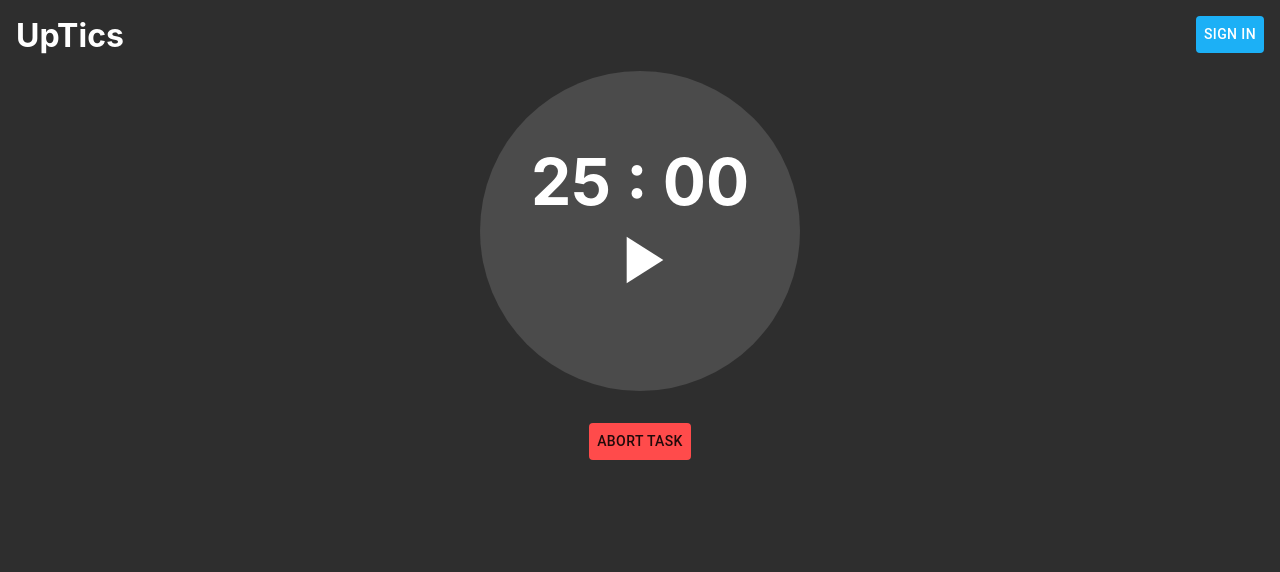
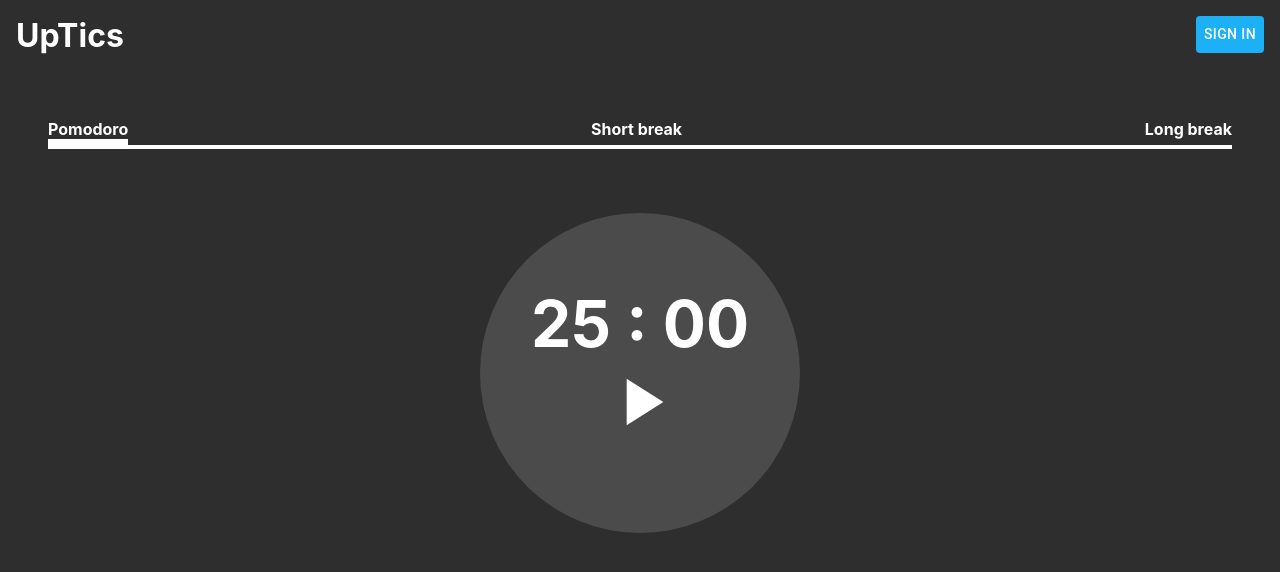
Before and after one commit to slayer6996/Pomodoro-Tracker, a React (Create React App) app in the folder pomodoro-tracker/: page / in a window 1280 px wide. Shown: the top 572 px of the page. Built offline with nearby package versions, Linux system fonts and the light colour scheme; no server answers.

Commit message:
timer logic fix

```diff
--- a/pomodoro-tracker/package.json
+++ b/pomodoro-tracker/package.json
@@ -10,6 +10,7 @@
     "firebase": "^8.7.1",
     "react": "^17.0.2",
     "react-dom": "^17.0.2",
+    "react-router-dom": "^5.2.0",
     "react-scripts": "4.0.3",
     "web-vitals": "^1.1.2"
   },
--- /dev/null
+++ b/pomodoro-tracker/src/components/Home.jsx
@@ -0,0 +1,20 @@
+import React, { useState } from 'react'
+import './styles/home.css'
+
+function Home() {
+    const [time, setTime]=useState(1500)
+
+
+
+    return (
+        <>
+            <div className="timerOptions">
+                <h4 style={{borderBottom:'solid white 6px'}}>Pomodoro</h4>
+                <h4>Short break</h4>
+                <h4>Long break</h4>
+            </div>
+        </>
+    )
+}
+
+export default Home
--- a/pomodoro-tracker/src/components/Timer.jsx
+++ b/pomodoro-tracker/src/components/Timer.jsx
@@ -3,6 +3,7 @@ import './styles/timer.css'
 import PlayArrowIcon from '@material-ui/icons/PlayArrow';
 import PauseIcon from '@material-ui/icons/Pause';
 import { Button } from '@material-ui/core';
+import Home from './Home';
 
 function Timer() {
     const [time, setTime] = useState(1500)
@@ -23,11 +24,13 @@ function Timer() {
     useEffect(() => {
         if (time===0) {
             setStart(false)
+            setTime(1500)
         }
     }, [time])
 
     return (
         <>
+            <Home/>
             <center>
                 <div className="timer">
                     <center>
@@ -43,7 +46,7 @@ function Timer() {
                     </center>
                 </div>
                 {
-                    (time > 0) && (<Button
+                    (time < 1500) && (<Button
                         style={{ backgroundColor: "#ff4b4b", marginTop: "2rem" }}
                         onClick={() => {
                             setStart(false)
--- /dev/null
+++ b/pomodoro-tracker/src/components/styles/home.css
@@ -0,0 +1,7 @@
+.timerOptions{
+    border-bottom: solid white 4px;
+    color: white;
+    display: flex;
+    justify-content: space-between;
+    margin: 4rem 3rem;
+}
```
Also changed, not shown: 1 other file (tests, documents, lock files or other folders).
